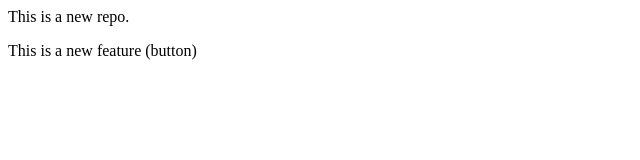
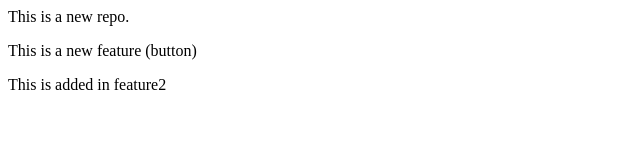
Before and after one commit to Shraddha3101/localrepo, a plain HTML site: page index.html in a window 1280 px wide. Shown: the whole page, without its empty margins (0-640 px from the left). Drawn offline with Linux system fonts and the light colour scheme.

Commit message:
Code updated

```diff
--- a/index.html
+++ b/index.html
@@ -1,2 +1,3 @@
 <p>This is a new repo.</p>
 <p>This is a new feature (button)</p>
+<p>This is added in feature2</p>
```
